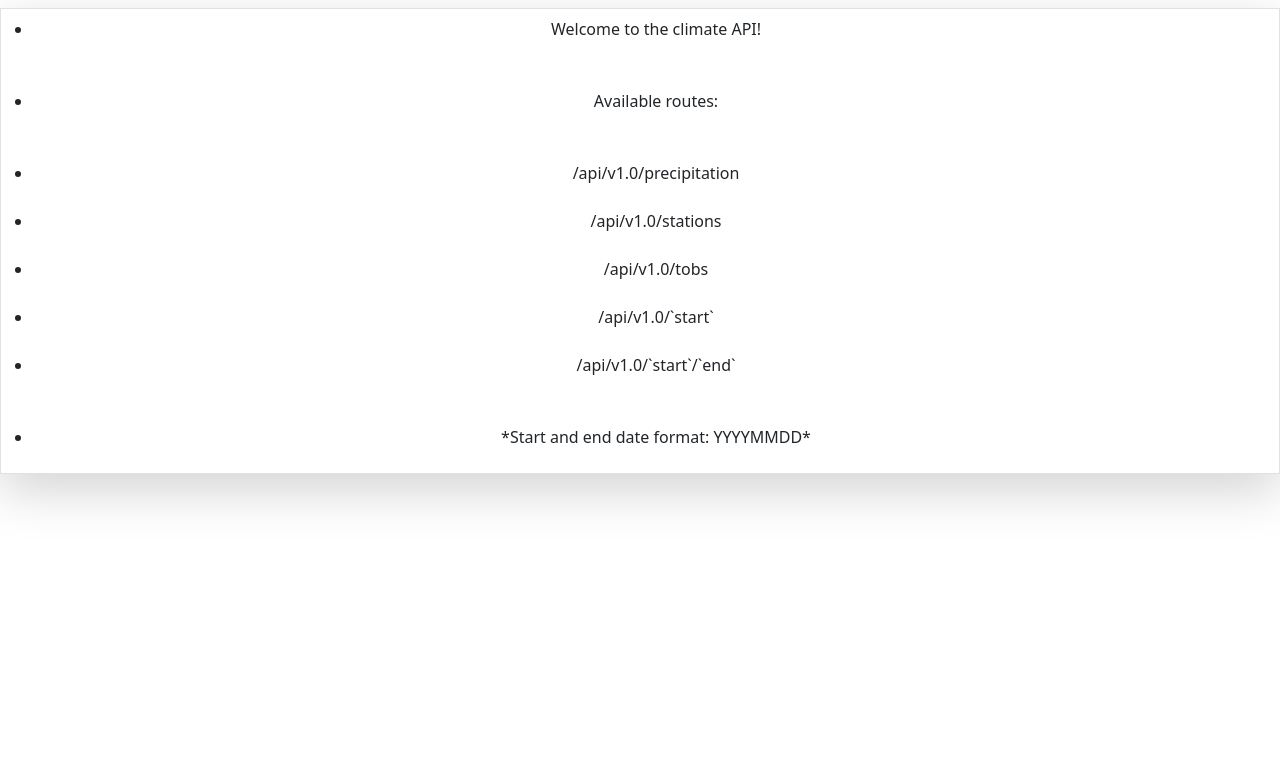
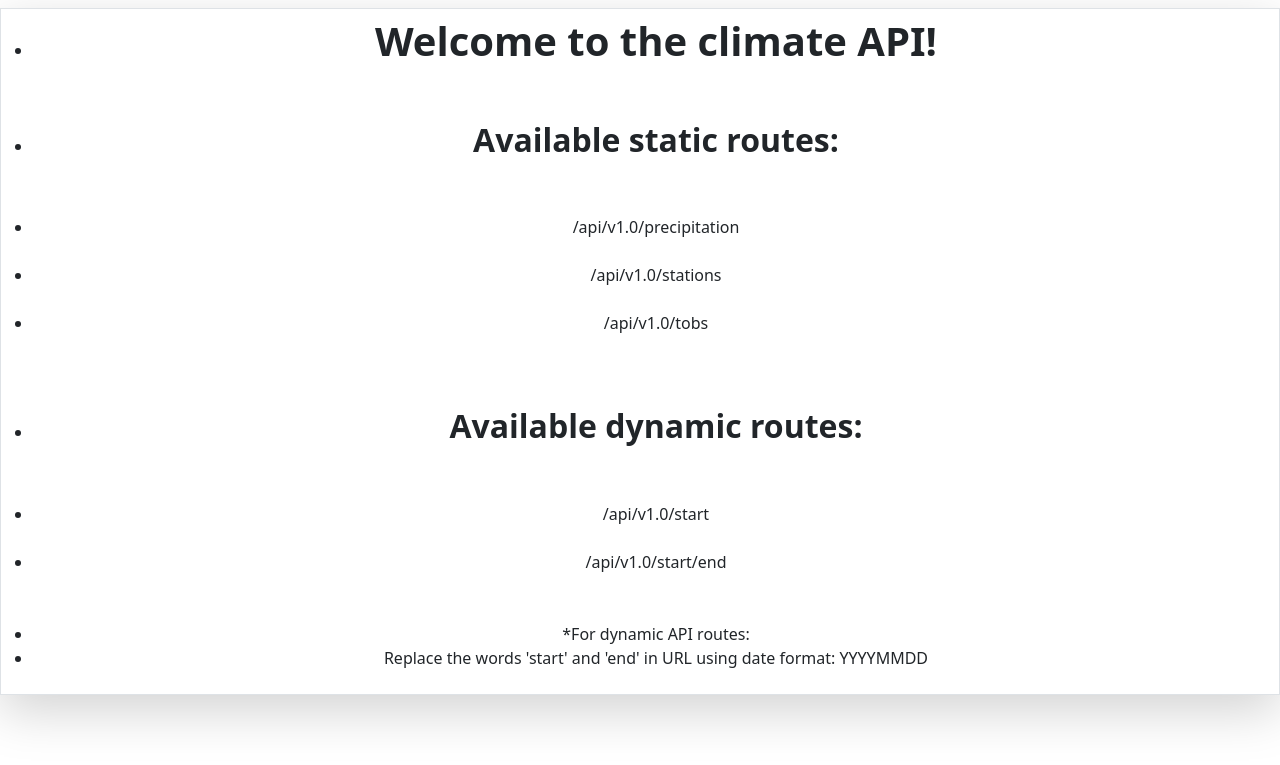
Before and after one commit to andrewjmack/sqlalchemy-challenge, a Flask app: page / in a window 1280 px wide. Shown: the top 765 px of the page. Run offline with Flask 3, Linux system fonts and the light colour scheme.

Commit message:
fixes to html and py API files, readme updated and screenshot of working dynamic route added

```diff
--- a/SurfsUp/app.py
+++ b/SurfsUp/app.py
@@ -51,8 +51,7 @@ def welcome():
     return render_template("index.html")
 
 # Returns json with date as the key and value as the precipitation for last year in database
-#@app.route("/api/v1.0/precipitation")
-@app.route("/precipitation")
+@app.route("/api/v1.0/precipitation")
 def precipitation():
 
     # print call acknowledgment to terminal
--- a/SurfsUp/templates/index.html
+++ b/SurfsUp/templates/index.html
@@ -9,17 +9,21 @@
 <body>
     <div class="justify-content-center text-center border shadow-lg my-2 py-2">
         <ul>
-            <li>Welcome to the climate API!</li>
+            <li><h1><b>Welcome to the climate API!</b></h1></li>
             <br><br/>
-            <li>Available routes:</li>
+            <li><h2><b>Available static routes:</b></h2></li>
             <br><br/>
             <li>/api/v1.0/precipitation<br><br/></li>
             <li>/api/v1.0/stations<br><br/></li>
             <li>/api/v1.0/tobs<br><br/></li>
-            <li>/api/v1.0/`start`<br><br/></li>
-            <li>/api/v1.0/`start`/`end`</li>
             <br><br/>
-            <li>*Start and end date format: YYYYMMDD*</li>
+            <li><h2><b>Available dynamic routes:</b></h2></li>
+            <br><br/>
+            <li>/api/v1.0/start<br><br/></li>
+            <li>/api/v1.0/start/end</li>
+            <br><br/>
+            <li>*For dynamic API routes:</li>
+            <li>Replace the words 'start' and 'end' in URL using date format: YYYYMMDD</li>
         </ul>
     </div>
 </body>
```
Also changed, not shown: Dynamic Route Screenshot 2024_05_06 .png (added), README.md.
